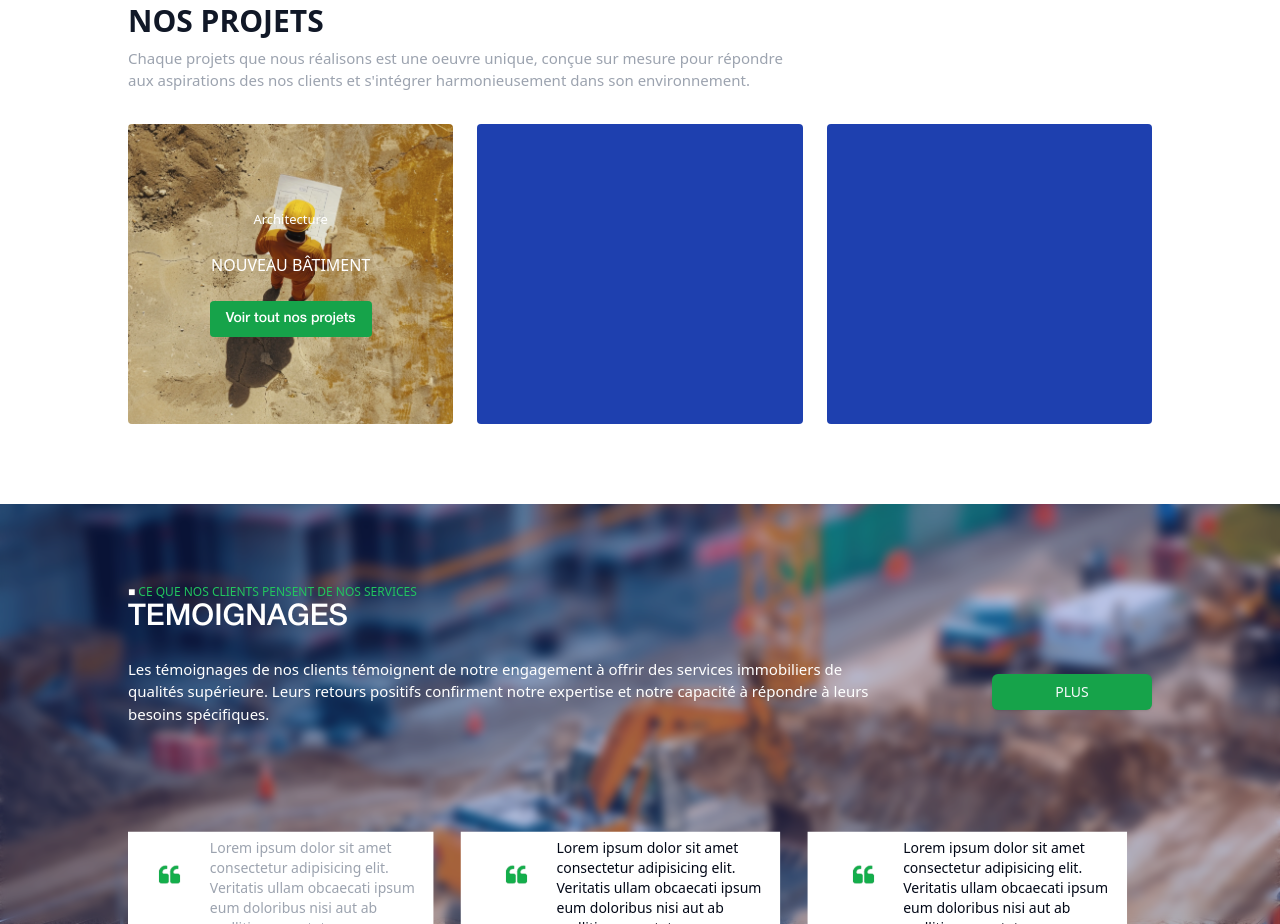
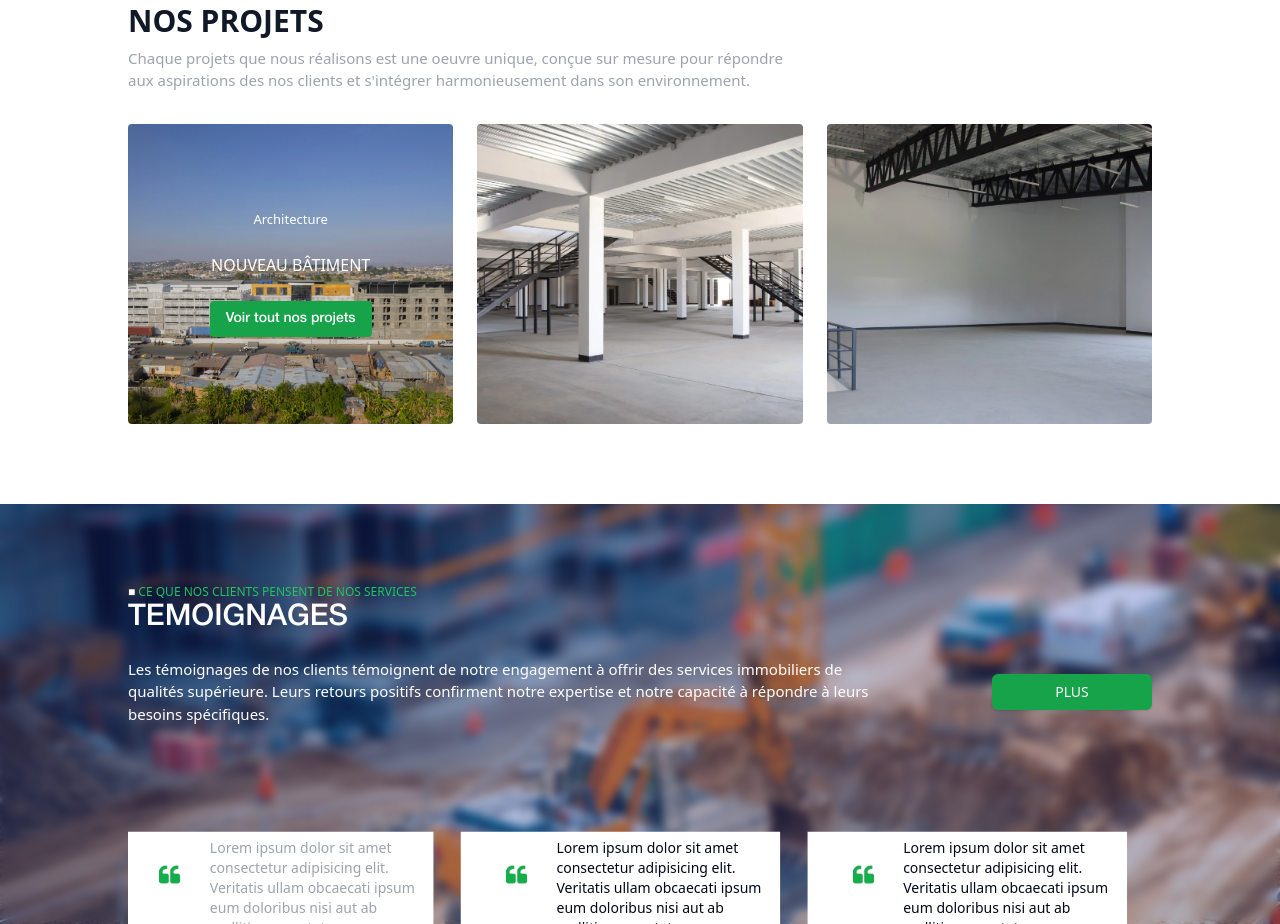
Before and after one commit to SylvHardDev/site-oria, a React (Vite) app: page / in a window 1280 px wide. Shown: the part 2385-3309 px from the top of the page. Built offline with nearby package versions, Linux system fonts and the light colour scheme; a web font is replaced by a local one.

Commit message:
change background projet

```diff
--- a/src/components/Projects/Projects.css
+++ b/src/components/Projects/Projects.css
@@ -1,6 +1,20 @@
 .project-bg {
-  background-image: url(../../assets/images/engineer.webp);
+  background-image: url(../../assets/images/img-projet/image1.webp);
   background-position: center;
   background-repeat: no-repeat;
   background-size: cover;
 }
+
+.project-bg1 {
+  background-image: url(../../assets/images/img-projet/image5.webp);
+  background-position: center;
+  background-repeat: no-repeat;
+  background-size: cover;
+}
+
+.project-bg2 {
+  background-image: url(../../assets/images/img-projet/image3.webp);
+  background-position: center;
+  background-repeat: no-repeat;
+  background-size: cover;
+}
```
